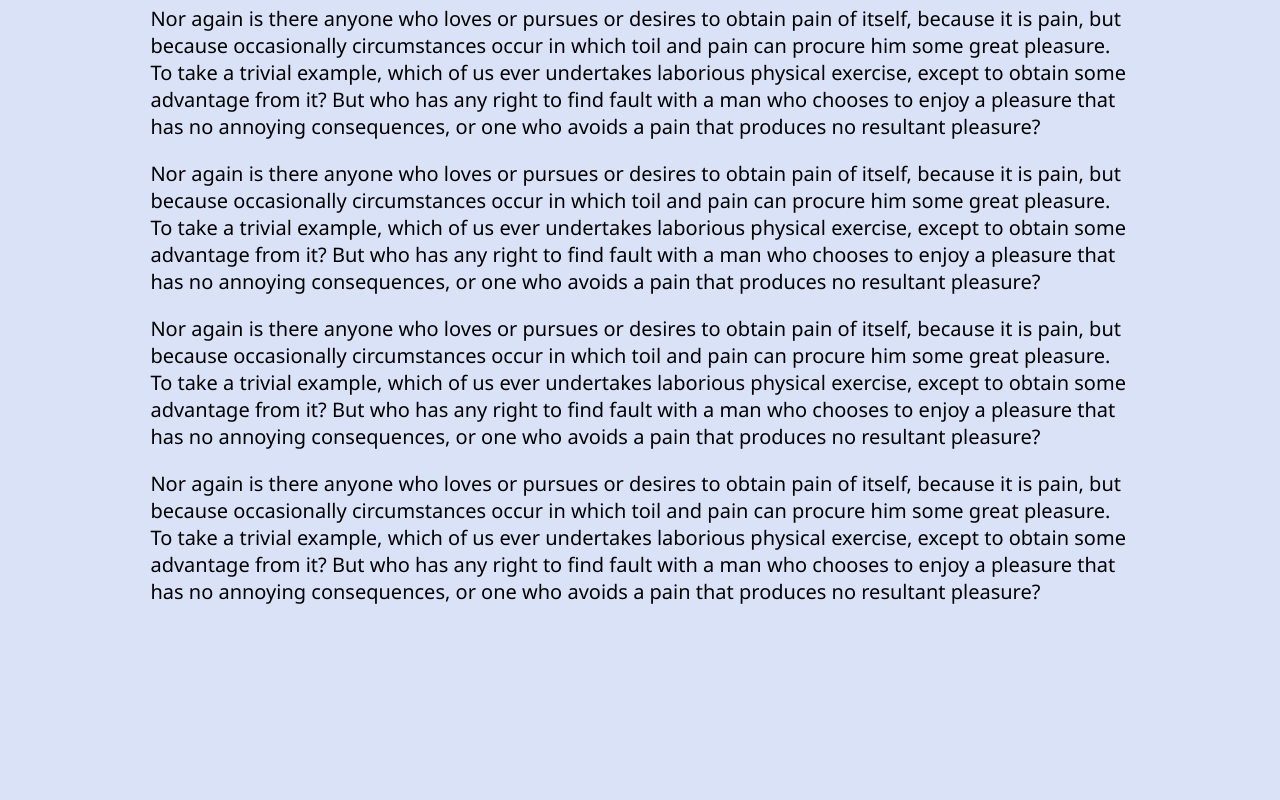
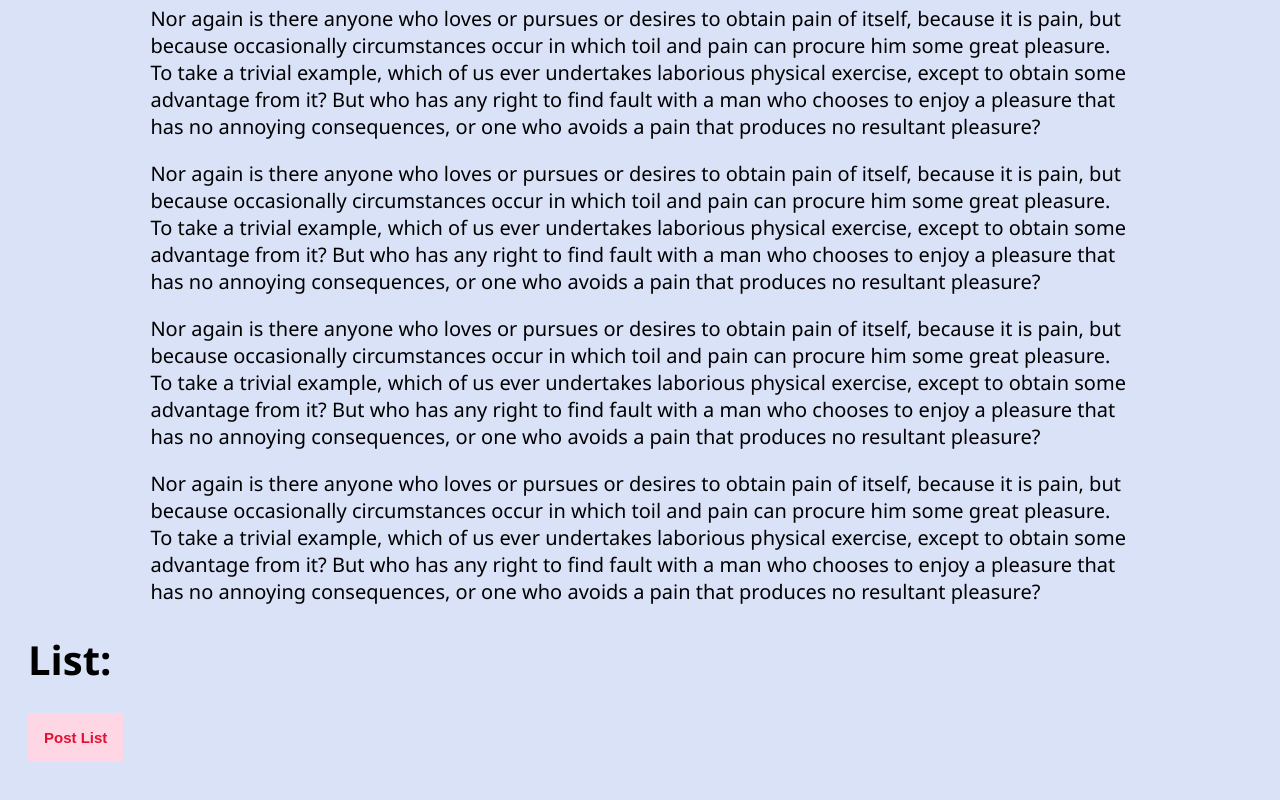
Before and after one commit to lengoctramanh/useEffect, a React (Vite) app: page / in a window 1280 px wide. Shown: the part 1241-2041 px from the top of the page. Before the commit the page ends 1894 px from the top, so only its background shows below. Built offline with nearby package versions, Linux system fonts and the light colour scheme.

Commit message:
useEffect

```diff
--- a/package.json
+++ b/package.json
@@ -13,6 +13,7 @@
     "@fortawesome/fontawesome-svg-core": "^6.4.2",
     "@fortawesome/free-solid-svg-icons": "^6.4.2",
     "@fortawesome/react-fontawesome": "^0.2.0",
+    "axios": "^1.5.1",
     "react": "^18.2.0",
     "react-dom": "^18.2.0"
   },
--- a/src/App.jsx
+++ b/src/App.jsx
@@ -1,5 +1,6 @@
 import React, { Fragment, useEffect, useState } from 'react';
 import UpButton from './components/UpButton';
+import Test1 from './Test1';
 import './Style.css';
 const App = () => {
   const handleProgressBar = () => {
@@ -122,6 +123,7 @@ const App = () => {
         </div>
 
         <UpButton />
+        <Test1 />
       </div>
     </Fragment>
   );
--- a/src/Style.css
+++ b/src/Style.css
@@ -57,3 +57,16 @@ span {
     width: 80%;
     margin: 0 auto;
 }
+.btn-list {
+    display: flex;
+    gap: 30px;
+}
+button {
+    padding: 15px;
+    font-size: 15px;
+    font-weight: bold;
+    background-color: #ffd6e4;
+    color: #e21033;
+    border: 1px solid transparent;
+    cursor: pointer;
+}
--- /dev/null
+++ b/src/Test1.jsx
@@ -0,0 +1,49 @@
+import React, { Fragment, useEffect, useState } from 'react';
+// import axios from 'axios';
+const Test1 = () => {
+  const [posts, setPosts] = useState([]);
+
+  /**Thiệt lập giá trị khởi tạo của biến showPosts là false */
+  const [showPosts, setShowPosts] = useState(false);
+  /** Khi click vào button Post List thì hàm handlePost thực thi */
+  const handlePost = () => {
+    /**Hàm handlePost được thực thi khi hàm setShowPosts chạy với giá trị khác với giá trị khởi tạo của biến showPosts
+     */
+    setShowPosts(!showPosts);
+  };
+  /**Thực thi cuối cùng sau khi trình duyệt đã render ra màn hình,chỉ re-render lại khi  mỗi lần biến showPosts thay đổi
+   */
+  useEffect(() => {
+    /**Nếu có biến showPosts thì thực thi code CALL FAKE API */
+    if (showPosts) {
+      /**CALL FAKE API */
+      fetch('https://jsonplaceholder.typicode.com/posts')
+        .then((response) => response.json())
+        .then((posts) => setPosts(posts));
+    } else {
+      /**Còn biến showPosts không tồn tại thì trả về giá trị khởi tạo của hàm,setPosts là mảng rỗng
+       */
+      setPosts([]);
+    }
+  }, [showPosts]);
+  return (
+    <Fragment>
+      <h1> List:</h1>
+      <div className="btn-list">
+        <button onClick={handlePost}>Post List</button>
+        {/* <button>Comments List</button>
+        <button>User List</button> */}
+      </div>
+
+      <ul>
+        {/**Mỗi phần tử trong mảng posts được truyền vào hàm map() và tạo ra một phần tử <li>
+         * với thuộc tính key là post.id (bắt buộc có id) và hiển thị ra màn hình  là post.title. */}
+        {posts.map((post) => (
+          <li key={post.id}>{post.title}</li>
+        ))}
+      </ul>
+    </Fragment>
+  );
+};
+
+export default Test1;
```
Also changed, not shown: 1 other file (tests, documents, lock files or other folders).
